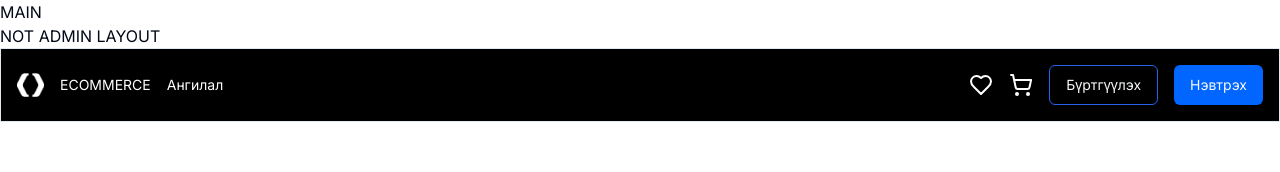
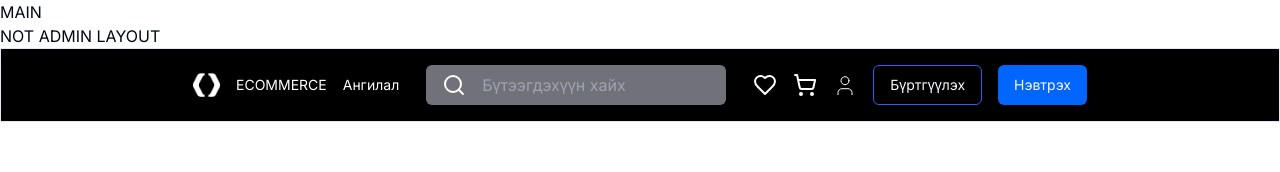
Before and after one commit to Munkhgerelpurvee/Ecommerce-, a Next.js app in the folder e-commerce/: page / in a window 1280 px wide. Shown: the top 172 px of the page. Built offline with nearby package versions, Linux system fonts and the light colour scheme; no server answers.

Commit message:
Navbar deer Search & SearchCard component hiiv

```diff
--- a/e-commerce/package.json
+++ b/e-commerce/package.json
@@ -19,7 +19,7 @@
     "embla-carousel-react": "^8.2.0",
     "formik": "^2.4.6",
     "lucide-react": "^0.438.0",
-    "next": "14.2.7",
+    "next": "^14.2.20",
     "react": "^18",
     "react-dom": "^18",
     "react-toastify": "^10.0.5",
--- a/e-commerce/src/app/(main)/components/Navbar.tsx
+++ b/e-commerce/src/app/(main)/components/Navbar.tsx
@@ -1,12 +1,19 @@
+"use client";
 import Image from "next/image";
 import Link from "next/link";
 import { Button } from "@/components/ui/button";
 import { Heart } from "lucide-react";
 import { ShoppingCart } from "lucide-react";
+import { ProfileIcon } from "@/assets/ProfileIcon";
+import { Search } from "@/assets/Search";
+import { useState } from "react";
+import { SearchCard } from "./SearchCard";
 
 export const Navbar = () => {
+  const [searchTerm, setSearchTerm] = useState<string>("");
+
   return (
-    <main className="flex justify-between p-4 border bg-black ">
+    <main className="flex justify-between p-4 border bg-black px-48 ">
       <div className="flex items-center gap-4">
         <Image
           src="/images/Vector.png"
@@ -23,10 +30,25 @@ export const Navbar = () => {
           <p className=" text-[#fff] text-sm font-normal ">Ангилал</p>
         </Link>
       </div>
-
+      {/* Search Input */}
+      <div className="sm:flex hidden w-full max-w-[300px] bg-[#71717A] items-center py-2 px-4 gap-4 rounded-md relative">
+        <div className="text-white">
+          <Search />
+        </div>
+        <input
+          type="search"
+          placeholder="Бүтээгдэхүүн хайх"
+          className="bg-[#71717A] outline-none w-full text-sm sm:text-base"
+          value={searchTerm}
+          onChange={(e) => setSearchTerm(e.target.value)}
+        />
+      </div>
       <div className="flex gap-4 justify-center items-center ">
         <Heart className="text-[#fff] " />
         <ShoppingCart className="text-[#fff] " />
+        <Link href="userInfo">
+          <ProfileIcon />
+        </Link>
         <Link href="/register">
           <Button className="bg-black border border-[#2563EB] font-normal text-sm">
             Бүртгүүлэх
@@ -36,6 +58,12 @@ export const Navbar = () => {
           <Button className="bg-[#0166FF] font-normal text-sm">Нэвтрэх</Button>
         </Link>
       </div>
+      {/* Search Results Display */}
+      {searchTerm && (
+        <div className="bg-white flex absolute top-20 rounded-lg h-fit justify-center z-50 p-8 border max-w-[90%] md:max-w-[400px]">
+          <SearchCard searchTerm={searchTerm} />
+        </div>
+      )}
     </main>
   );
 };
--- a/e-commerce/src/app/(main)/components/ProductGrid.tsx
+++ b/e-commerce/src/app/(main)/components/ProductGrid.tsx
@@ -122,7 +122,7 @@ export const ProductGrid = () => {
     try {
       const response = await api.get("/products");
       setProducts(response.data);
-      console.log("prooo", response.data);
+      console.log("ProductGrid Component", response.data);
     } catch (error) {
       console.log("getCloudProducts backEnd-s avch chadsangui");
     }
--- /dev/null
+++ b/e-commerce/src/app/(main)/components/SearchCard.tsx
@@ -0,0 +1,92 @@
+"use client";
+import { api } from "../../../axios";
+import Image from "next/image";
+import Link from "next/link";
+import { useEffect, useState } from "react";
+
+interface ProductType {
+  _id: string;
+  productName: string;
+  price: number;
+  image: [string];
+  category: Category[];
+  size: string[];
+  quantity: number;
+}
+interface Category {
+  _id: string;
+  categoryName: string;
+}
+
+interface SearchCardProps {
+  searchTerm: string;
+}
+
+export const SearchCard = ({ searchTerm }: SearchCardProps) => {
+  const [product, setProduct] = useState<ProductType[]>([]); // List of products
+  const [filteredProducts, setFilteredProducts] = useState<ProductType[]>([]); // Filtered products
+  // Fetch all products when the component mounts
+  const getProducts = async () => {
+    try {
+      const response = await api.get("/products");
+      if (Array.isArray(response.data)) {
+        setProduct(response.data);
+        console.log("SearchCard Component", response.data);
+      }
+    } catch (error) {
+      console.error("Expected products to be an array, but got:", error);
+    }
+  };
+
+  useEffect(() => {
+    getProducts();
+  }, []);
+  // Filter products based on search term
+  useEffect(() => {
+    if (searchTerm) {
+      if (Array.isArray(product)) {
+        const filtered = product.filter((item) =>
+          item.productName.toLowerCase().includes(searchTerm.toLowerCase())
+        );
+        setFilteredProducts(filtered);
+      } else {
+        setFilteredProducts([]); // Хэрвээ product массив биш бол хоосон массив буцаах
+      }
+    } else {
+      setFilteredProducts([]); // Хэрвээ хайлтын үг байхгүй бол бүх үр дүнг цэвэрлэх
+    }
+  }, [searchTerm, product]);
+  return (
+    <div className="flex flex-col  gap-6 p-2 bg-green-100 shadow-md rounded-md">
+      {/* Display filtered products */}
+      {filteredProducts.length > 0 ? (
+        filteredProducts.map((item, index) => (
+          <Link
+            key={index}
+            href={`/product/${item._id}`}
+            className="w-full border-b border-gray-300 hover:bg-gray-100 transition duration-200"
+          >
+            <div className="flex items-center gap-4 py-4 bg-red-50">
+              <div className="relative h-[60px] w-[60px] rounded-full overflow-hidden border border-gray-200 shadow-sm">
+                <Image
+                  src={item.image[0]}
+                  fill
+                  alt={item.productName}
+                  className="object-cover"
+                />
+              </div>
+              <div className="flex flex-col justify-center">
+                <div className="font-semibold text-lg text-gray-800">
+                  {item.productName}
+                </div>
+                <div className="text-gray-600 text-sm">{item.price}₮</div>
+              </div>
+            </div>
+          </Link>
+        ))
+      ) : (
+        <p className="text-gray-500 text-center py-4">Бүтээгдэхүүн олдсонгүй</p>
+      )}
+    </div>
+  );
+};
--- /dev/null
+++ b/e-commerce/src/assets/ProfileIcon.tsx
@@ -0,0 +1,18 @@
+export const ProfileIcon = () => {
+  return (
+    <svg
+      width="24"
+      height="25"
+      viewBox="0 0 24 25"
+      fill="none"
+      xmlns="http://www.w3.org/2000/svg"
+    >
+      <path
+        d="M19 21.6963V19.6963C19 18.6354 18.5786 17.618 17.8284 16.8679C17.0783 16.1177 16.0609 15.6963 15 15.6963H9C7.93913 15.6963 6.92172 16.1177 6.17157 16.8679C5.42143 17.618 5 18.6354 5 19.6963V21.6963M16 7.69629C16 9.90543 14.2091 11.6963 12 11.6963C9.79086 11.6963 8 9.90543 8 7.69629C8 5.48715 9.79086 3.69629 12 3.69629C14.2091 3.69629 16 5.48715 16 7.69629Z"
+        stroke="white"
+        stroke-linecap="round"
+        stroke-linejoin="round"
+      />
+    </svg>
+  );
+};
--- /dev/null
+++ b/e-commerce/src/assets/Search.tsx
@@ -0,0 +1,18 @@
+export const Search = () => {
+  return (
+    <svg
+      xmlns="http://www.w3.org/2000/svg"
+      width="24"
+      height="24"
+      viewBox="0 0 24 24"
+      fill="none"
+      stroke="currentColor"
+      stroke-width="2"
+      stroke-linecap="round"
+      stroke-linejoin="round"
+    >
+      <circle cx="11" cy="11" r="8" />
+      <path d="m21 21-4.3-4.3" />
+    </svg>
+  );
+};
```
Also changed, not shown: 2 other files (tests, documents, lock files or other folders).
